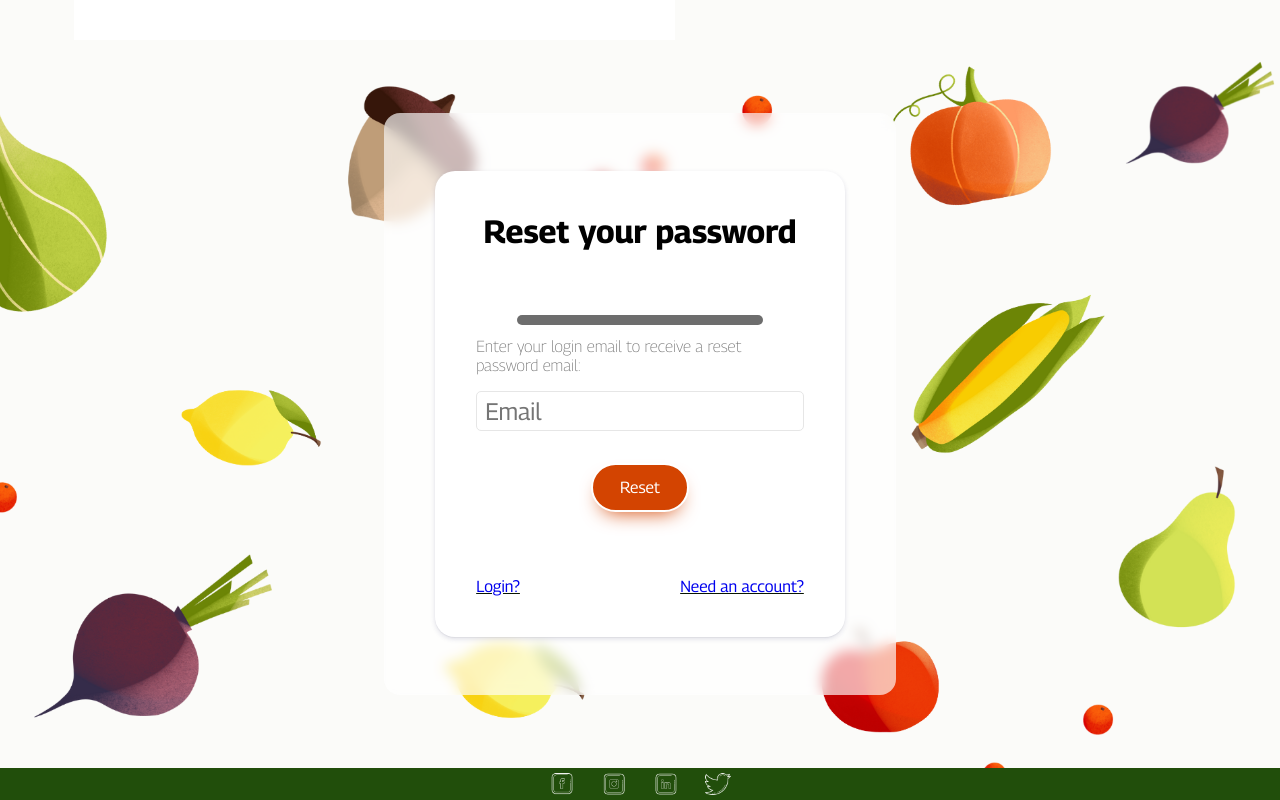
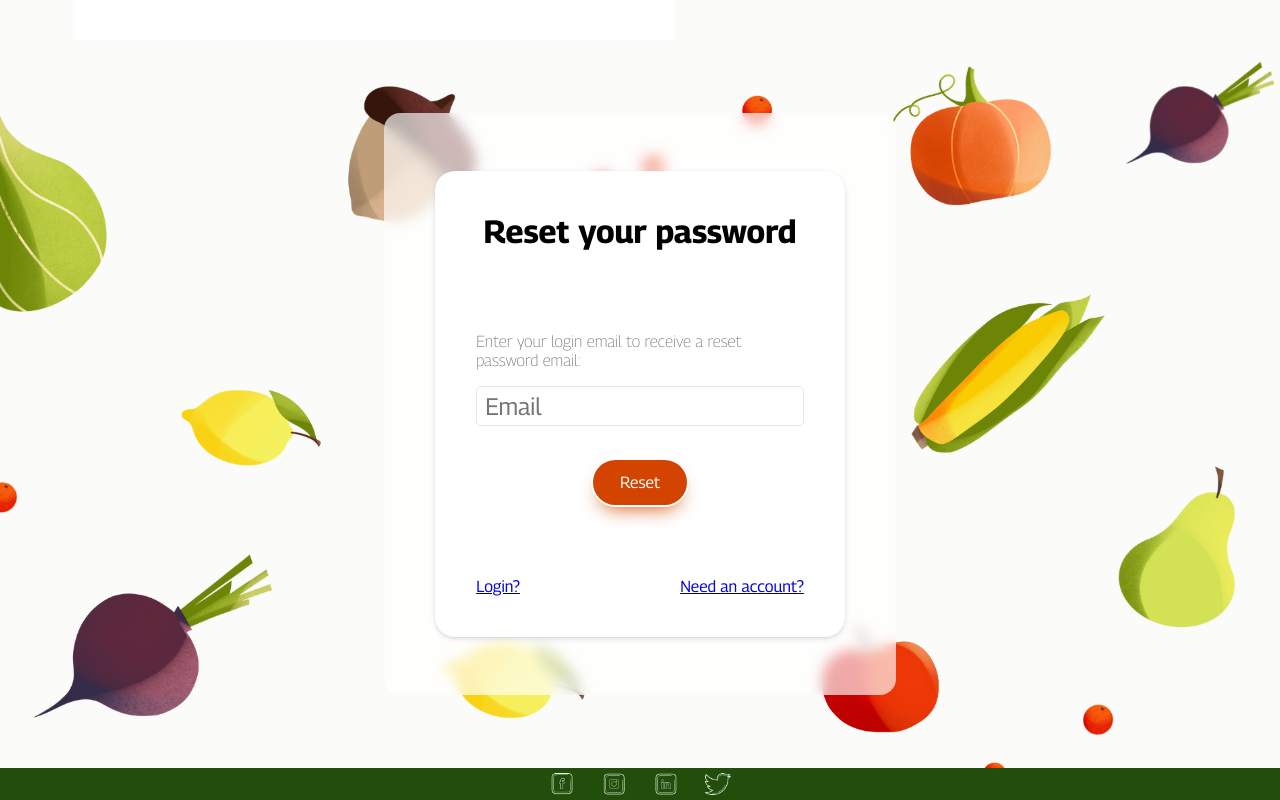
Before and after one commit to SchoolOfCode/bc13_final-project_front-end-maccaw, a Next.js app in the folder home-grown/: page /forgotpassword in a window 1280 px wide. Shown: the part 588-1388 px from the top of the page. Built offline with nearby package versions, Linux system fonts and the light colour scheme; no server answers.

Commit message:
fixed issue with div background showing up for reset message

```diff
--- a/home-grown/pages/forgotpassword.js
+++ b/home-grown/pages/forgotpassword.js
@@ -34,9 +34,9 @@ export default function ForgotPassword() {
         <div className={styles["main-card"]}>
           <h1 className={styles.title}>Reset your password</h1>
           <form className={styles["form-container"]} onSubmit={handleSubmit}>
-            <div className={styles["reset-message"]}>
-              {err && <p>{err}</p>}
-              {message && <p>{message}</p>}
+            <div className={styles["reset-message-container"]}>
+              {err && <p className={styles["reset-message"]}>{err}</p>}
+              {message && <p className={styles["reset-message"]}>{message}</p>}
             </div>
             <label className={styles.label}>
               Enter your login email to receive a reset password email:
--- a/home-grown/styles/ForgotPassword.module.css
+++ b/home-grown/styles/ForgotPassword.module.css
@@ -47,14 +47,16 @@
     font-size: 4vmin;
 }
 
+.reset-message-container{
+    text-align: center;
+    width: 75%;
+}
 .reset-message{
-    text-align: center;
     font-size: 2vmin;
     color: #FFFFFF;
-    padding: 5px;
-    width: 75%;
     background-color: var(--lighterFontColor);
     border-radius: 5px;
+    padding: 5px;
 }
 .links{
     display: flex;
```
